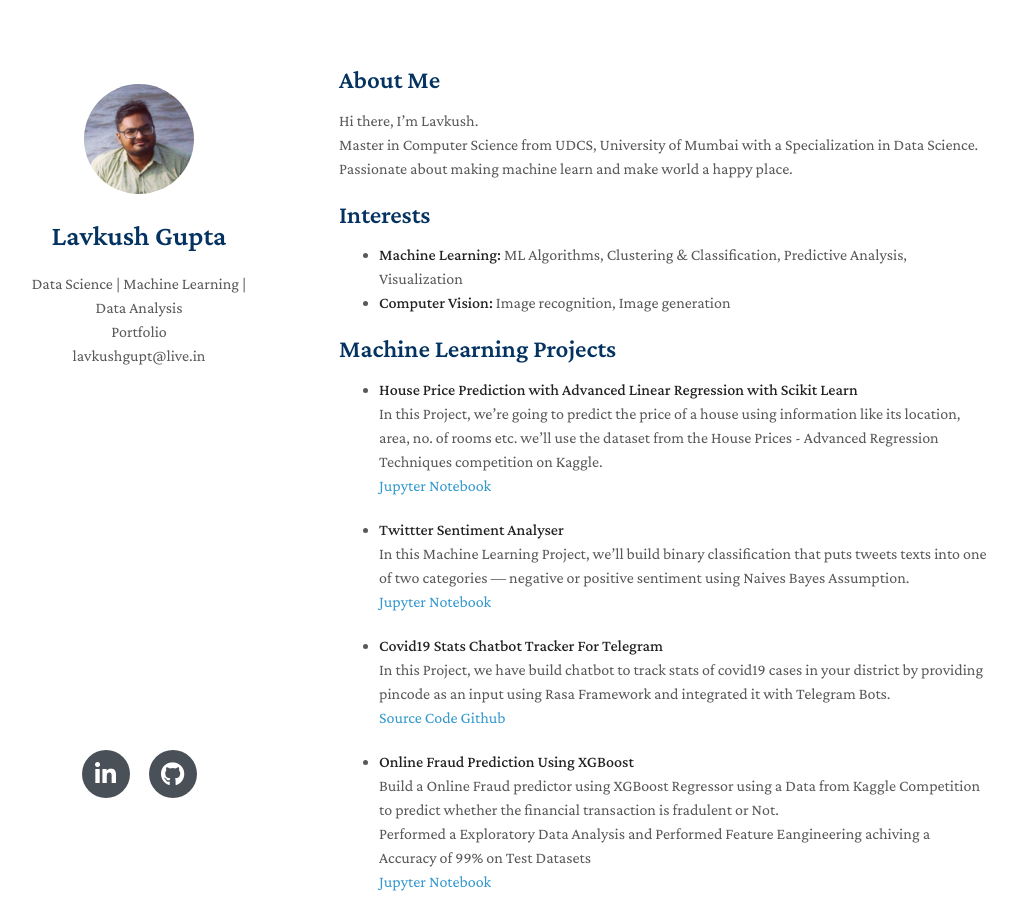
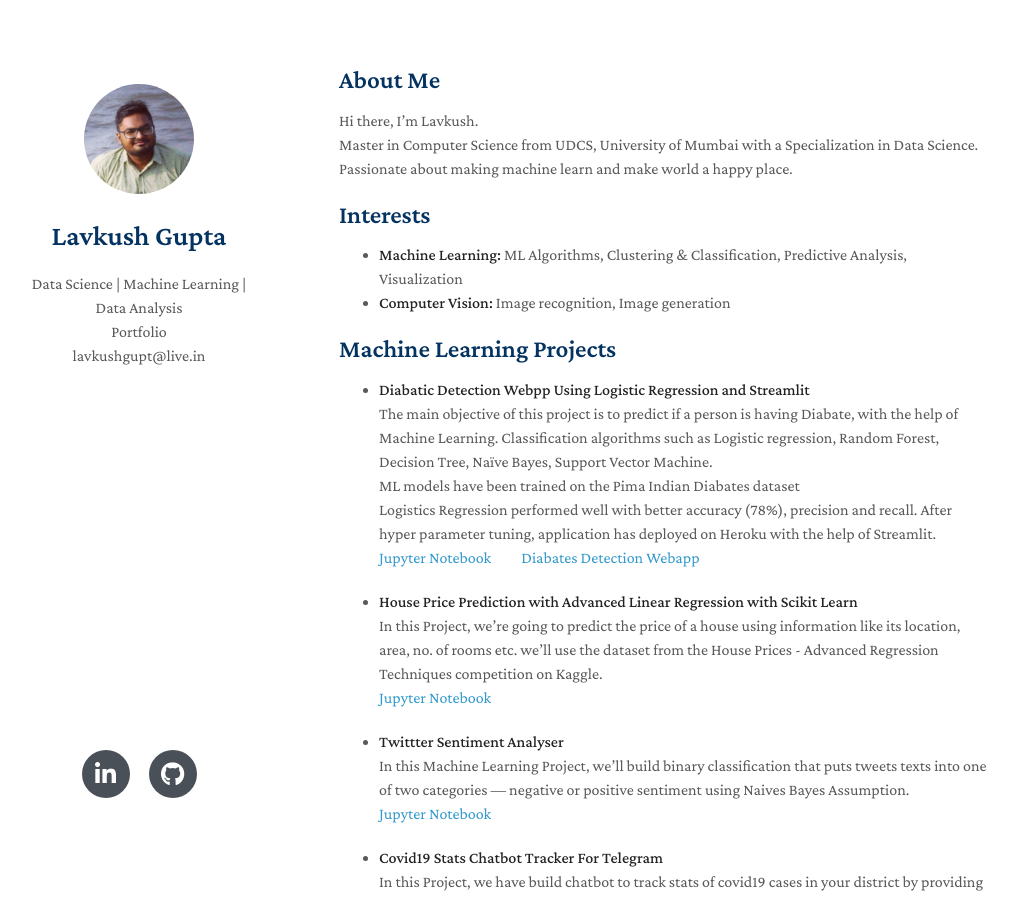
Before and after one commit to llavkush/Data-Science-Portfolio, a Jekyll site: the page built from index.md, in a window 1280 px wide and 900 px high. Shown: the whole window, without its empty margins (131-1148 px from the left). Built offline with Jekyll 4.4.1, drawn with Linux system fonts in a browser that asks for light colours; nearby versions of some CDN libraries; a style sheet for code colours, icons or effects is not loaded; our own code applies the rules of GitHub Pages for plain Markdown files.

Commit message:
Update index.md

```diff
--- a/index.md
+++ b/index.md
@@ -17,9 +17,16 @@ Passionate about making machine learn and make world a happy place.
 
 
 ## Machine Learning Projects
+
+- **Diabatic Detection Webpp Using Logistic Regression and Streamlit**
+<br>The main objective of this project is to predict if a person is having Diabate, with the help of Machine Learning. Classification algorithms such as Logistic regression, Random Forest, Decision Tree, Naïve Bayes, Support Vector Machine.
+<br>ML models have been trained on the Pima Indian Diabates dataset
+<br>Logistics Regression performed well with better accuracy (78%), precision and recall. After hyper parameter tuning, application has deployed on Heroku with the help of Streamlit.
+<br>[Jupyter Notebook](https://github.com/llavkush/Diabatic-Detection/blob/Master/Diabates_Prediction_.ipynb)&nbsp;&nbsp;&nbsp;&nbsp;&nbsp;&nbsp;&nbsp;&nbsp;&nbsp;&nbsp;[Diabates Detection Webapp](https://diabates-detection.herokuapp.com/)
+
 - **House Price Prediction with Advanced Linear Regression with Scikit Learn**
 <br>In this Project, we're going to predict the price of a house using information like its location, area, no. of rooms etc. we'll use the dataset from the House Prices - Advanced Regression Techniques competition on Kaggle.
-<br>[Jupyter Notebook](https://github.com/llavkush/HelloWorld/blob/master/House_Price_Prediction_with_advanced_Linear_Regression.ipynb)
+<br>[Jupyter Notebook](htttps://github.com/llavkush/HelloWorld/blob/master/House_Price_Prediction_with_advanced_Linear_Regression.ipynb)
 
 - **Twittter Sentiment Analyser**
 <br>In this Machine Learning Project, we’ll build binary classification that puts tweets texts into one of two categories — negative or positive sentiment using Naives Bayes Assumption.
```
